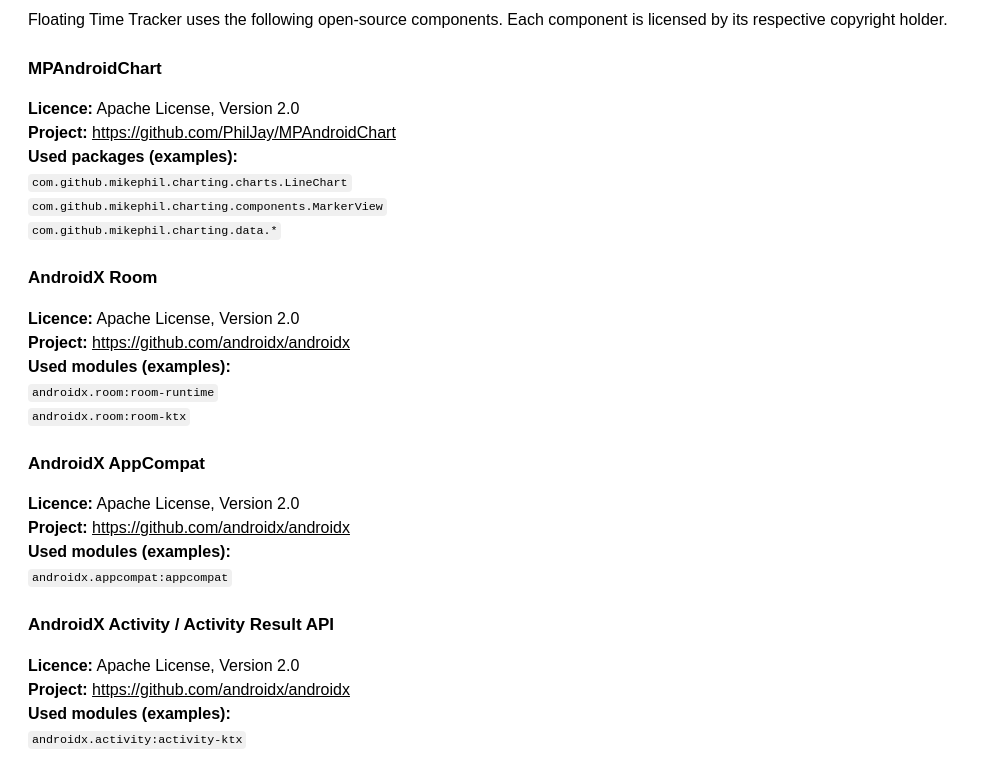
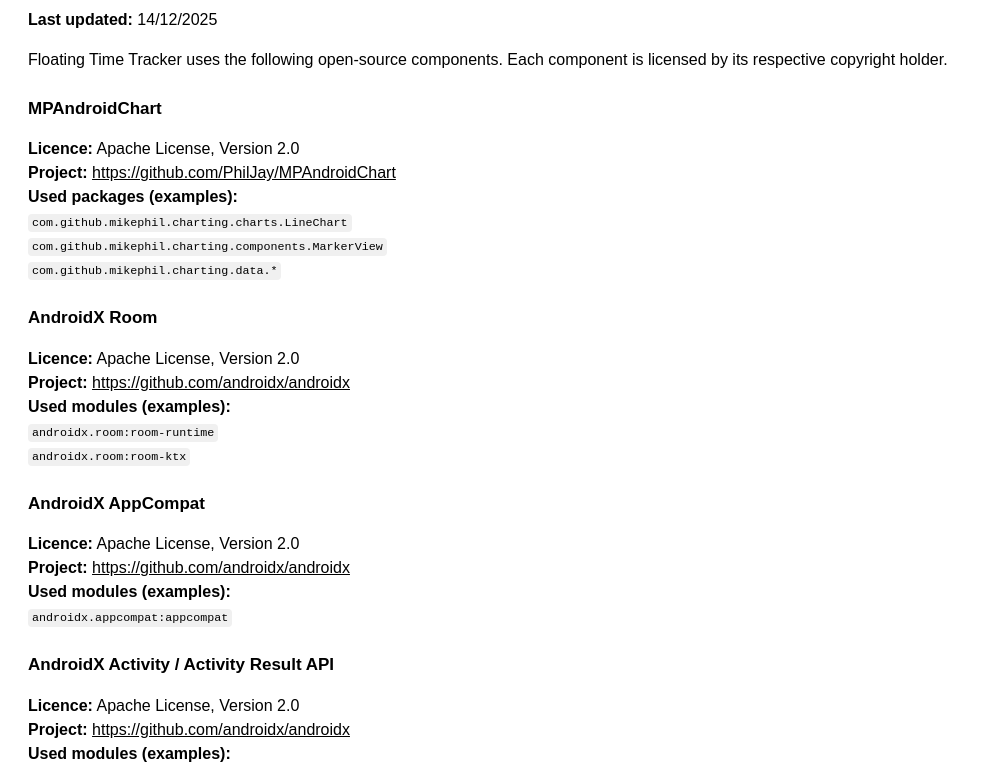
Before and after one commit to healthiertime-dev/floating-time-tracker, a plain HTML site: page open-source-licences.html in a window 1280 px wide. Shown: the part 88-856 px from the top of the page, without its empty margins (0-982 px from the left). Drawn offline with Linux system fonts and the light colour scheme.

Commit message:
Update open-source-licences.html
Add "Last updated" date for consistency.

```diff
--- a/open-source-licences.html
+++ b/open-source-licences.html
@@ -46,6 +46,7 @@
 <body>
 
 <h1>Open Source Licences</h1>
+<p><strong>Last updated:</strong> 14/12/2025</p>
 
 <p>
     Floating Time Tracker uses the following open-source components.
@@ -163,4 +164,5 @@
 </div>
 
 </body>
+
 </html>
```
